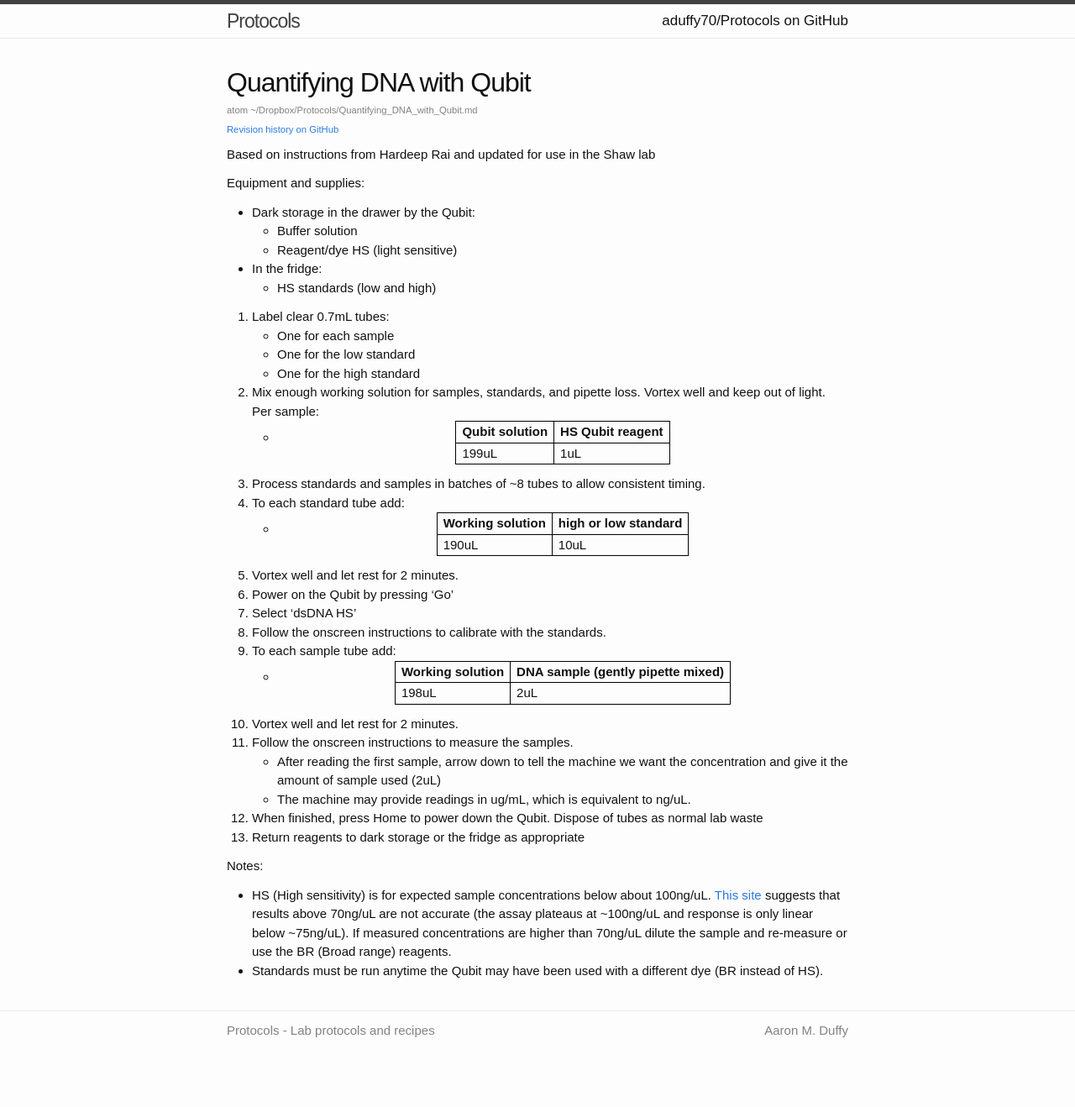
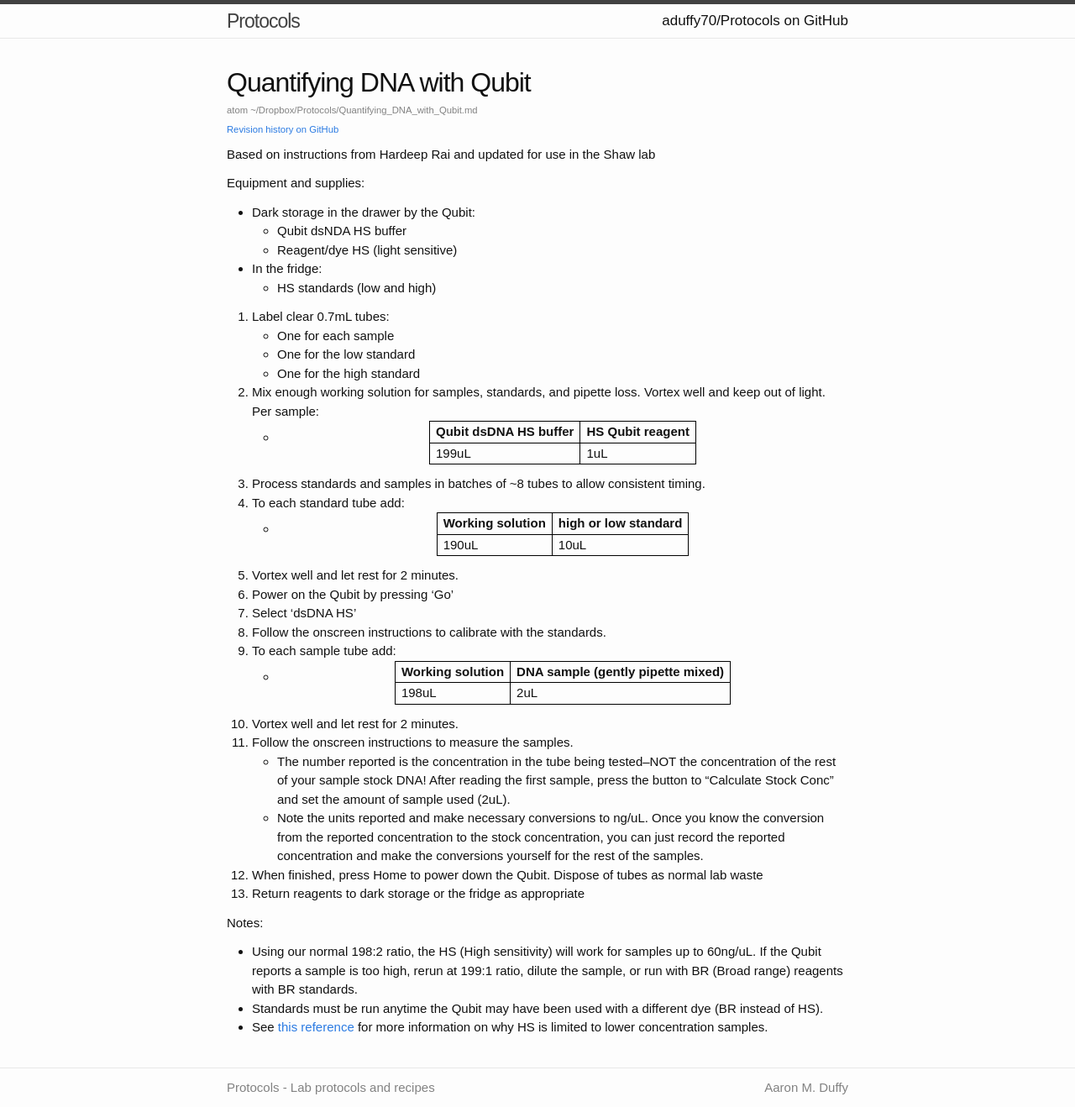
Before and after one commit to aduffy70/Protocols, a Jekyll site: the page built from Quantifying_DNA_with_Qubit.md, in a window 1280 px wide. Shown: the whole page at 84% size. Built offline with Jekyll 4.4.1, drawn with Linux system fonts in a browser that asks for light colours; some web fonts are replaced; before the commit the page ends 1251 px from its top, so only the background shows below that.

Commit message:
Provide better info on range limits of HS reagents and what to do if a reading exceeds the limits. Also clarified process for getting DNA stock concentration from the sample concentration reported by the Qubit. Referred to buffer solution by the same name used on the bottle label.

```diff
--- a/Quantifying_DNA_with_Qubit.md
+++ b/Quantifying_DNA_with_Qubit.md
@@ -8,7 +8,7 @@ Based on instructions from Hardeep Rai and updated for use in the Shaw lab
 
 Equipment and supplies:
   * Dark storage in the drawer by the Qubit:
-    * Buffer solution
+    * Qubit dsNDA HS buffer
     * Reagent/dye HS (light sensitive)
   * In the fridge:
     * HS standards (low and high)
@@ -19,8 +19,8 @@ Equipment and supplies:
     * One for the low standard
     * One for the high standard
 1. Mix enough working solution for samples, standards, and pipette loss. Vortex well and keep out of light. Per sample:
-  * | Qubit solution | HS Qubit reagent |
-    | -------------- | ---------------- |
+  * | Qubit dsDNA HS buffer | HS Qubit reagent |
+    | --------------------- | ---------------- |
     | 199uL | 1uL |
 
 1. Process standards and samples in batches of ~8 tubes to allow consistent timing.
@@ -40,13 +40,14 @@ Equipment and supplies:
 
 1. Vortex well and let rest for 2 minutes.
 1. Follow the onscreen instructions to measure the samples.
-    * After reading the first sample, arrow down to tell the machine we want the concentration and give it the amount of sample used (2uL)
-    * The machine may provide readings in ug/mL, which is equivalent to ng/uL.
+    * The number reported is the concentration in the tube being tested--NOT the concentration of the rest of your sample stock DNA! After reading the first sample, press the button to "Calculate Stock Conc" and set the amount of sample used (2uL).
+    * Note the units reported and make necessary conversions to ng/uL. Once you know the conversion from the reported concentration to the stock concentration, you can just record the reported concentration and make the conversions yourself for the rest of the samples.
 1. When finished, press Home to power down the Qubit. Dispose of tubes as normal lab waste
 1. Return reagents to dark storage or the fridge as appropriate
 
 Notes:
-  * HS (High sensitivity) is for expected sample concentrations below about 100ng/uL. [This site][1] suggests that results above 70ng/uL are not accurate (the assay plateaus at ~100ng/uL and response is only linear below ~75ng/uL). If measured concentrations are higher than 70ng/uL dilute the sample and re-measure or use the BR (Broad range) reagents.
+  * Using our normal 198:2 ratio, the HS (High sensitivity) will work for samples up to 60ng/uL. If the Qubit reports a sample is too high, rerun at 199:1 ratio, dilute the sample, or run with BR (Broad range) reagents with BR standards.
   * Standards must be run anytime the Qubit may have been used with a different dye (BR instead of HS).
+  * See [this reference][1] for more information on why HS is limited to lower concentration samples.
 
 [1]: http://www.epigenomes.ca/protocols-and-standards/quantifying-dna-samples-using-the-qubit-fluorometer-libpr-0030-ver-11.pdf
```
